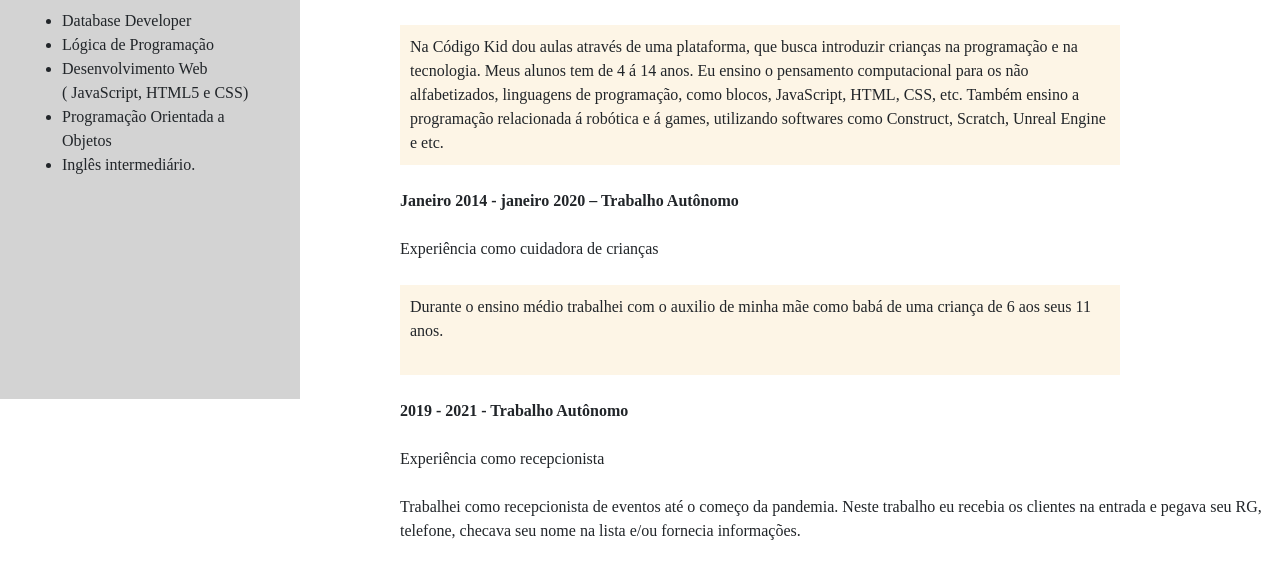
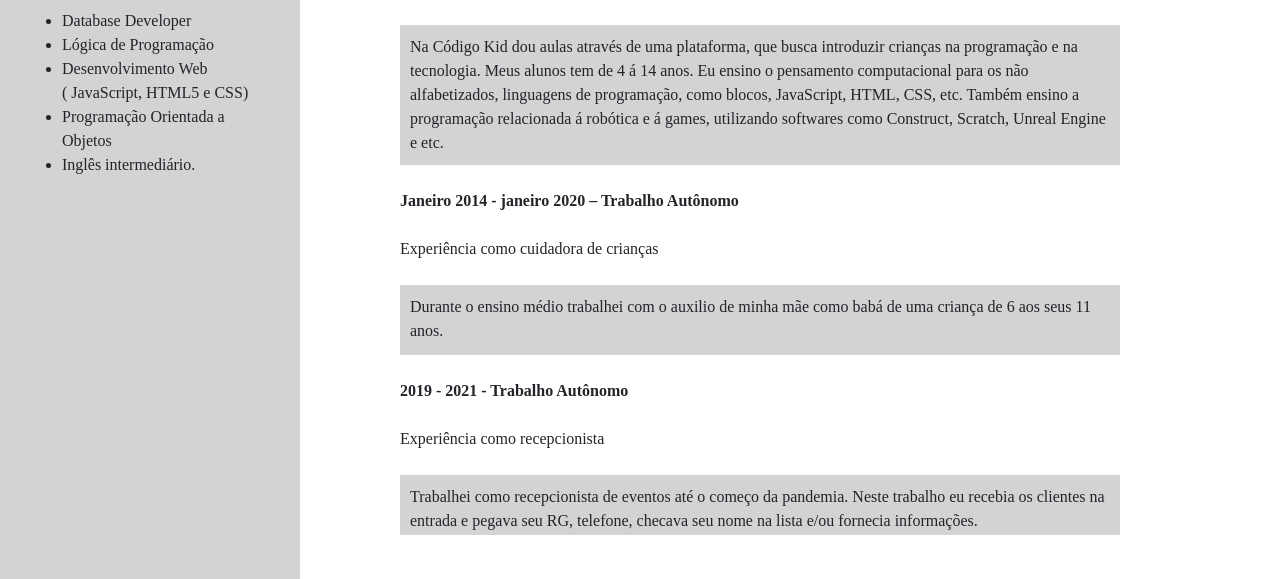
Before and after one commit to isabelalsantos/firstproject, a plain HTML site: page index.html in a window 1280 px wide. Shown: the part 471-1050 px from the top of the page. Before the commit the page ends 1014 px from the top, so only its background shows below. Drawn offline with nearby package versions, Linux system fonts and the light colour scheme.

Commit message:
Update meucurriculo.css

```diff
--- a/meucurriculo.css
+++ b/meucurriculo.css
@@ -66,26 +66,32 @@ h1{
     left: 400px;
 }
 #main {
-  width: 300px;
-  height: 600px;
-  display: flex;
+  width: 10px;
+  height: 900px;
   flex-wrap: wrap;
 }
 #main div {
-  width: 700px;
-  height: 290px;
+  width: 300px;
+  height: 350px;
 }
 #color1 {
     box-sizing: content-box;
-    background-color: oldlace;
+    background-color: lightgray;
     width: 700px;
     height: 120px;
     padding: 10px
 }
 #color2 {
     box-sizing: content-box;
-    background-color: oldlace;
+    background-color: lightgray;
     width: 700px;
-    height: 70px;
+    height: 50px;
     padding: 10px
 }
+#color3 {
+        box-sizing: content-box;
+        background-color: lightgray;
+        width: 700px;
+        height: 40px;
+        padding: 10px
+}
```
